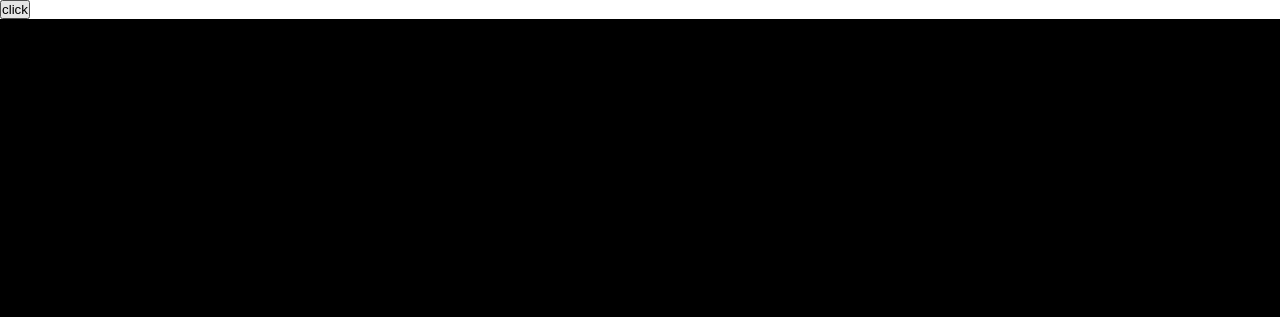
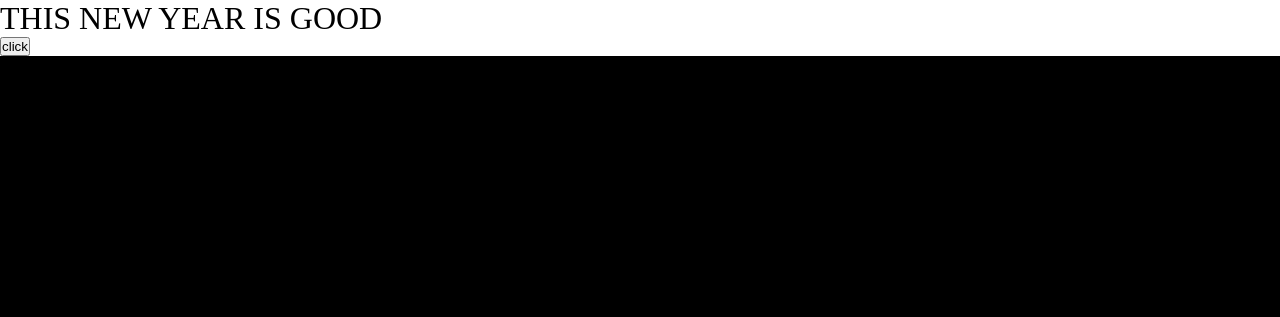
Before and after one commit to kamblemaheshg/NewYearCountDown1, a plain HTML site: page index.html in a window 1280 px wide. Shown: the top 317 px of the page. Drawn offline with Linux system fonts and the light colour scheme.

Commit message:
my_first_pull index.html

```diff
--- a/index.html
+++ b/index.html
@@ -9,6 +9,9 @@
         *{
             margin: 0;
             padding: 0;
+        }
+        h1{
+          font-weight: 100;
         }
         .time{
             display: flex;
@@ -22,7 +25,7 @@
     </style>
 </head>
 <body>
-
+    <h1>THIS NEW YEAR IS GOOD</h1>
     <button  onclick="openFullscreen();">
         click
     </button>
```
